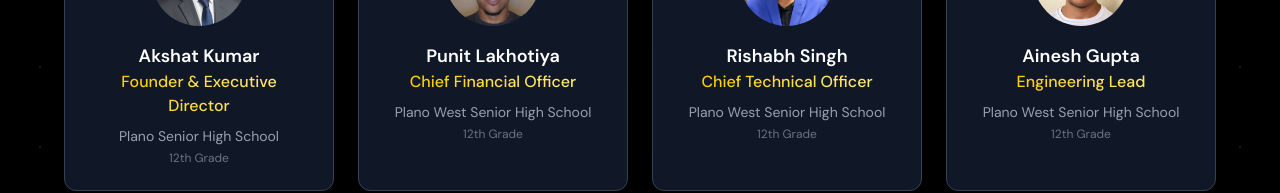
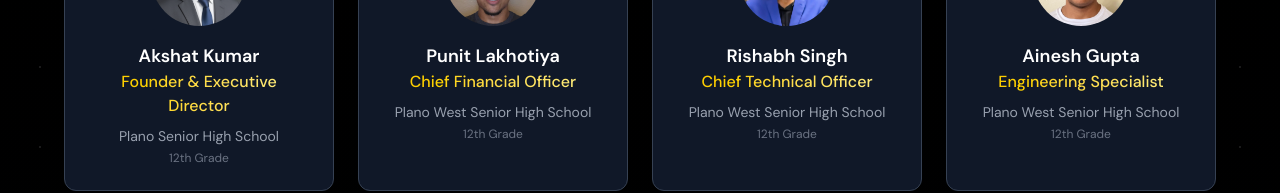
Before and after one commit to RishabhSingh08/undefinedRobotics, a SvelteKit app: page /family in a window 1280 px wide. Shown: the part 533-726 px from the top of the page. Built offline with nearby package versions, Linux system fonts and the light colour scheme; a web font is replaced by a local one; what tailwindcss-animated would draw is missing.

Commit message:
ainesh papas

```diff
--- a/src/routes/family/+page.svelte
+++ b/src/routes/family/+page.svelte
@@ -228,7 +228,7 @@
     },
     {
       ...undefinedTeamMembers.find(m => m.name === "Ainesh Gupta"),
-      role: "Engineering Lead",
+      role: "Engineering Specialist",
       grade: "12th Grade"
     },
     {
```
